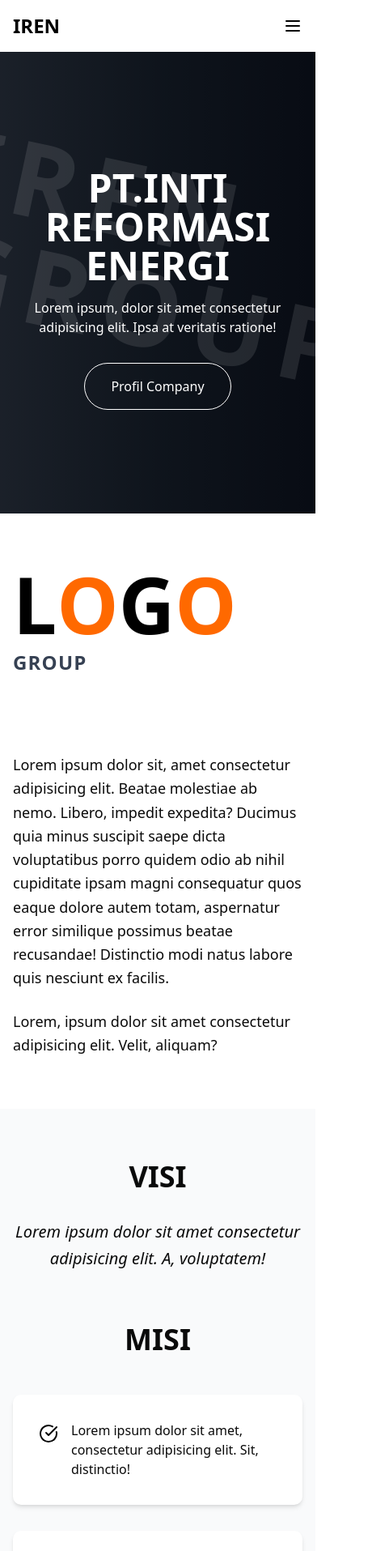
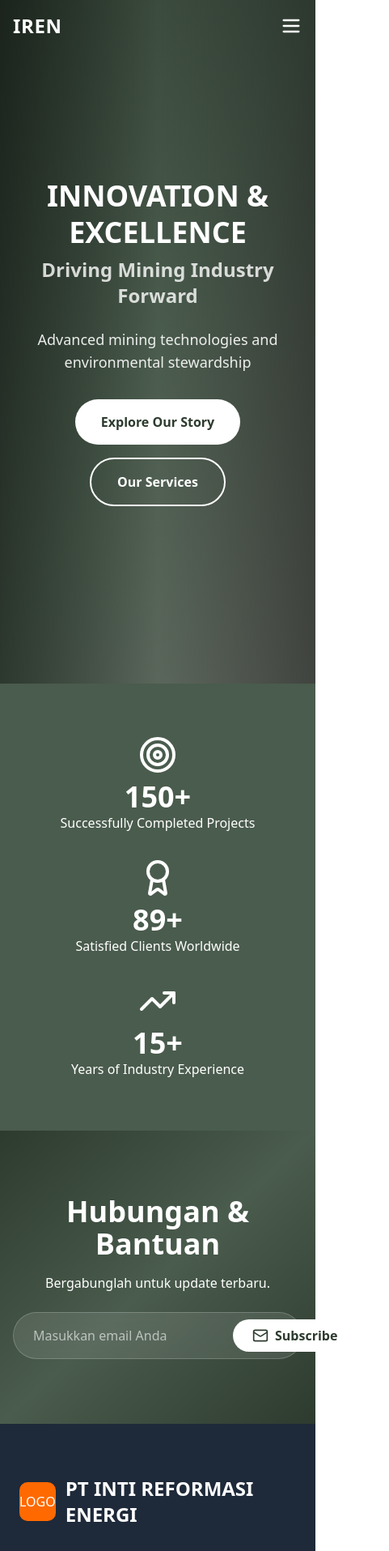
Before and after one commit to Adibayuluthfiansyah/PT_IREN, a Next.js app: page / in a window 390 px wide. Shown: the top 1915 px of the page at 81% size, 481 px wide, since content can reach past the window. Built offline with nearby package versions, Linux system fonts and the light colour scheme.

Commit message:
change ui beranda page

```diff
--- a/src/app/beranda/page.tsx
+++ b/src/app/beranda/page.tsx
@@ -1,272 +1,164 @@
 'use client'
 
-import React, { useState } from 'react' // Tambahkan { useState }
+import React, { useState, useEffect } from 'react'
 import Link from 'next/link'
-import { CheckCircle,  Mail, Users, Lightbulb, Shield, Handshake, Diamond, Truck, FileText} from 'lucide-react';
+import {
+  CheckCircle, Mail, Users, Lightbulb, Shield,
+  Handshake, Diamond, Truck, FileText,
+  ArrowRight, TrendingUp, Award, Target
+} from 'lucide-react'
 
-const Beranda = () => {
-  const [email, setEmail] = useState('');
+type VisibilityMap = Record<string, boolean>
+
+// Hook counter
+const useAnimatedCounter = (end: number, duration: number = 2000): [number, React.Dispatch<React.SetStateAction<boolean>>] => {
+  const [count, setCount] = useState<number>(0)
+  const [hasStarted, setHasStarted] = useState<boolean>(false)
+
+  useEffect(() => {
+    if (!hasStarted) return
+    let startTime: number | null = null
+
+    const animate = (timestamp: number) => {
+      if (!startTime) startTime = timestamp
+      const progress = Math.min((timestamp - startTime) / duration, 1)
+      setCount(Math.floor(progress * end))
+      if (progress < 1) {
+        requestAnimationFrame(animate)
+      }
+    }
+    requestAnimationFrame(animate)
+  }, [hasStarted, end, duration])
+
+  return [count, setHasStarted]
+}
+
+const Beranda: React.FC = () => {
+  const [email, setEmail] = useState<string>('')
+  const [currentSlide, setCurrentSlide] = useState<number>(0)
+  const [isVisible, setIsVisible] = useState<VisibilityMap>({})
+
+  // Data carousel
+  const heroSlides = [
+    { title: "PT INTI REFORMASI ENERGI", subtitle: "Leading Indonesia's Energy Transformation", description: "Pioneering sustainable energy solutions for a greener tomorrow" },
+    { title: "INNOVATION & EXCELLENCE", subtitle: "Driving Mining Industry Forward", description: "Advanced mining technologies and environmental stewardship" },
+    { title: "SUSTAINABLE FUTURE", subtitle: "Environmental Responsibility", description: "Committed to sustainable practices and community development" }
+  ]
+
+  // Auto-slide
+  useEffect(() => {
+    const timer = setInterval(() => {
+      setCurrentSlide((prev) => (prev + 1) % heroSlides.length)
+    }, 5000)
+    return () => clearInterval(timer)
+  }, [heroSlides.length])
+
+  // Intersection observer
+  useEffect(() => {
+    const observer = new IntersectionObserver((entries) => {
+      entries.forEach((entry) => {
+        setIsVisible((prev) => ({
+          ...prev,
+          [entry.target.id]: entry.isIntersecting,
+        }))
+      })
+    }, { threshold: 0.1 })
+
+    const elements = document.querySelectorAll<HTMLElement>('[id]')
+    elements.forEach((el) => observer.observe(el))
+    return () => observer.disconnect()
+  }, [])
+
+  // Counter values
+  const [projectsCount, startProjectsCount] = useAnimatedCounter(150)
+  const [clientsCount, startClientsCount] = useAnimatedCounter(89)
+  const [experienceCount, startExperienceCount] = useAnimatedCounter(15)
+
+  useEffect(() => {
+    if (isVisible.stats) {
+      startProjectsCount(true)
+      startClientsCount(true)
+      startExperienceCount(true)
+    }
+  }, [isVisible.stats, startProjectsCount, startClientsCount, startExperienceCount])
+
+  // Newsletter
+  const handleNewsletterSubmit = (e: React.FormEvent<HTMLFormElement>) => {
+    e.preventDefault()
+    console.log('Newsletter subscription:', email)
+    alert('Terima kasih! Email Anda telah terdaftar.')
+    setEmail('')
+  }
 
   return (
-    <div className="min-h-screen bg-gray-50">
-      {/* Hero Section */}
-      <section className="relative bg-gradient-to-r from-gray-700 via-gray-800 to-gray-900 text-white pt-20">
-        <div className="absolute inset-0 bg-black opacity-50"></div>
-        <div className="relative max-w-7xl mx-auto px-4 sm:px-6 lg:px-8 py-32 text-center z-10">
-          <h1 className="text-5xl md:text-6xl font-bold mb-4">
-            PT.INTI REFORMASI ENERGI
+    <div className="min-h-screen bg-white">
+      {/* --- HERO SECTION --- */}
+      <section id="hero" className="relative h-screen bg-gradient-to-br from-[#2d3b2f] via-[#4a5c4d] to-[#6b7069] text-white overflow-hidden">
+        <div className="absolute inset-0 bg-gradient-to-r from-black/40 via-transparent to-black/40"></div>
+        <div className="relative h-full flex items-center justify-center z-10">
+          <div className="max-w-7xl mx-auto px-4 sm:px-6 lg:px-8 text-center">
+            <h1 className="text-4xl md:text-7xl font-bold mb-6 leading-tight">
+              {heroSlides[currentSlide].title}
+              <span className="block text-2xl md:text-4xl text-white/80 mt-2">
+                {heroSlides[currentSlide].subtitle}
+              </span>
             </h1>
-          <p className="mb-8">
-            Lorem ipsum, dolor sit amet consectetur adipisicing elit. Ipsa at veritatis ratione!
+            <p className="text-lg md:text-xl mb-8 text-white/90 max-w-2xl mx-auto">
+              {heroSlides[currentSlide].description}
             </p>
-          <Link href="/tentang">
-            <button className="relative z-10 cursor-pointer bg-transparent border-1 border-white text-white px-8 py-4 rounded-full text-md font-medium hover:bg-orange-500 hover:text-gray-900 transition-all duration-300 transform hover:scale-105 active:scale-95">
-              Profil Company
-            </button>
+            <div className="flex flex-col sm:flex-row gap-4 justify-center items-center">
+              <Link href="/tentang" className="bg-white text-[#2d3b2f] px-8 py-4 rounded-full font-semibold hover:bg-white/90 transition">
+                Explore Our Story
               </Link>
-        </div>
-        {/* Overlay text */}
-        <div className="absolute inset-0 flex items-center justify-center opacity-10 pointer-events-none">
-          <div className="text-9xl font-bold tracking-widest transform rotate-12">
-            IREN GROUP
-          </div>
-        </div>
-      </section>
-
-      {/* Main Content */}
-      <section className="py-16 bg-white">
-        <div className="max-w-7xl mx-auto px-4 sm:px-6 lg:px-8">
-          <div className="grid grid-cols-1 lg:grid-cols-2 gap-12 items-start">
-            {/* Logo and Company Info */}
-            <div className="flex flex-col items-start">
-              <div className="mb-8">
-                <div className="text-6xl font-bold mb-4">
-                  <div className="flex items-center">
-                    <span className="text-black text-8xl">L</span>
-                    <span className="text-orange-500 text-8xl">O</span>
-                    <span className="text-black text-8xl">G</span>
-                    <span className="text-orange-500 text-8xl">O</span>
-                  </div>
-                  <div className="text-2xl text-gray-700 mt-2 tracking-wider">
-                    GROUP
-                  </div>
-                </div>
-              </div>
-            </div>
-
-            {/* Deskripsi Perusahaan */}
-            <div className="space-y-6">
-              <p className="text-lg leading-relaxed">
-                Lorem ipsum dolor sit, amet consectetur adipisicing elit. Beatae molestiae ab nemo. Libero, impedit expedita? Ducimus quia minus suscipit saepe dicta voluptatibus porro quidem odio ab nihil cupiditate ipsam magni consequatur quos eaque dolore autem totam, aspernatur error similique possimus beatae recusandae! Distinctio modi natus labore quis nesciunt ex facilis.
-              </p>
-              <p className=" text-lg leading-relaxed">
-                Lorem, ipsum dolor sit amet consectetur adipisicing elit. Velit, aliquam?
-              </p>
+              <Link href="/layanan" className="border-2 border-white px-8 py-4 rounded-full font-semibold hover:bg-white hover:text-[#2d3b2f] transition">
+                Our Services
+              </Link>
             </div>
           </div>
         </div>
       </section>
 
-      {/* Visi dan Misi */}
-      <section className="py-16 bg-gray-50">
-        <div className="max-w-7xl mx-auto px-4 sm:px-6 lg:px-8">
-          {/* Vision */}
-          <div className="text-center mb-16">
-            <h2 className="text-4xl font-bold mb-8">VISI</h2>
-            <p className="text-xl italic max-w-4xl mx-auto leading-relaxed">
-             Lorem ipsum dolor sit amet consectetur adipisicing elit. A, voluptatem!
-            </p>
+      {/* --- STATS SECTION --- */}
+      <section id="stats" className="py-16 bg-[#4a5c4d] text-white">
+        <div className="max-w-7xl mx-auto grid grid-cols-1 md:grid-cols-3 gap-8 text-center">
+          <div>
+            <Target size={48} className="mx-auto mb-2" />
+            <div className="text-4xl font-bold">{projectsCount}+</div>
+            <p>Successfully Completed Projects</p>
           </div>
-
-          {/* Misi */}
-          <div className="text-center">
-            <h2 className="text-4xl font-bold mb-12">MISI</h2>
-            <div className="grid grid-cols-1 md:grid-cols-2 lg:grid-cols-3 gap-8 max-w-6xl mx-auto">
-              <div className="bg-white p-8 rounded-lg shadow-md hover:shadow-lg transition-shadow">
-                <div className="flex items-start space-x-4">
-                  <CheckCircle className="flex-shrink-0 mt-1" size={24} />
-                  <p className=" text-left">
-                    Lorem ipsum dolor sit amet, consectetur adipisicing elit. Sit, distinctio!
-                  </p>
+          <div>
+            <Award size={48} className="mx-auto mb-2" />
+            <div className="text-4xl font-bold">{clientsCount}+</div>
+            <p>Satisfied Clients Worldwide</p>
           </div>
-              </div>
-
-              <div className="bg-white p-8 rounded-lg shadow-md hover:shadow-lg transition-shadow">
-                <div className="flex items-start space-x-4">
-                  <CheckCircle className="flex-shrink-0 mt-1" size={24} />
-                  <p className="text-left">
-                    Lorem ipsum dolor sit amet consectetur adipisicing elit. Et, iusto?
-                  </p>
-                </div>
-              </div>
-
-              <div className="bg-white p-8 rounded-lg shadow-md hover:shadow-lg transition-shadow md:col-span-2 lg:col-span-1">
-                <div className="flex items-start space-x-4">
-                  <CheckCircle className=" flex-shrink-0 mt-1" size={24} />
-                  <p className="text-left">
-                    Lorem ipsum, dolor sit amet consectetur adipisicing elit. Quidem, repellendus.
-                  </p>
-                </div>
-              </div>
-            </div>
+          <div>
+            <TrendingUp size={48} className="mx-auto mb-2" />
+            <div className="text-4xl font-bold">{experienceCount}+</div>
+            <p>Years of Industry Experience</p>
           </div>
         </div>
       </section>
 
-      {/* Kenapa Harus Kami Section */}
-      <section className="py-20 bg-white">
-        <div className="max-w-7xl mx-auto px-4 sm:px-6 lg:px-8">
-          <div className="text-center mb-16">
-            <h2 className="text-4xl font-bold mb-4 text-gray-900">KENAPA HARUS IREN GROUP?</h2>
-            <div className="w-24 h-1 bg-orange-600 mx-auto mb-8"></div>
-            <p className="text-lg text-gray-700 max-w-3xl mx-auto">
-              Lorem ipsum dolor, sit amet consectetur adipisicing elit. Laboriosam necessitatibus voluptate repellat facere nostrum! Aliquid debitis non iste in ex explicabo odit ipsum molestias repellat vero, enim aliquam alias autem harum architecto tempora. Minima repellendus cupiditate mollitia, libero modi similique, architecto porro quod saepe rerum esse, quibusdam nostrum officiis nemo?
-            </p>
-          </div>
-
-          <div className="grid grid-cols-1 md:grid-cols-3 gap-8">
-            <div className="bg-gray-700 p-8 rounded-lg text-white">
-              <div className="mb-6">
-                <Users size={48} />
-              </div>
-              <h3 className="text-2xl font-bold mb-4">Professional</h3>
-              <p className="leading-relaxed">
-                Lorem ipsum dolor, sit amet consectetur adipisicing elit. Nemo eos reiciendis consectetur?
-              </p>
-            </div>
-
-            <div className="bg-white p-8 rounded-lg border-2 border-gray-100 hover:border-gray-700 transition-colors">
-              <div className="mb-6 text-gray-700">
-                <Lightbulb size={48} />
-              </div>
-              <h3 className="text-2xl font-bold mb-4 text-gray-900">Creative</h3>
-              <p className="text-gray-700 leading-relaxed">
-                Lorem ipsum dolor sit amet consectetur adipisicing elit. Expedita quis enim dolor deserunt, cumque iure.
-              </p>
-            </div>
-
-            <div className="bg-gray-700 p-8 rounded-lg text-white">
-              <div className="mb-6">
-                <Shield size={48} />
-              </div>
-              <h3 className="text-2xl font-bold mb-4">Safety</h3>
-              <p className="leading-relaxed">
-                Lorem ipsum dolor sit amet, consectetur adipisicing elit. Reiciendis amet eveniet nam.
-              </p>
-            </div>
-          </div>
-        </div>
-      </section>
-
-      {/* Service Section */}
-      <section id="services" className="py-20 bg-gray-50">
-        <div className="max-w-7xl mx-auto px-4 sm:px-6 lg:px-8">
-          <div className="text-center mb-16">
-            <h2 className="text-4xl font-bold mb-4 text-gray-900">BIDANG USAHA</h2>
-            <div className="w-24 h-1 bg-teal-600 mx-auto mb-8"></div>
-            <p className="text-lg text-gray-700 max-w-3xl mx-auto">
-            Lorem ipsum dolor sit amet consectetur adipisicing elit. Laborum inventore quis reprehenderit eum repellat quaerat soluta quisquam aliquam minima numquam.
-            </p>
-          </div>
-
-          <div className="grid grid-cols-1 md:grid-cols-2 lg:grid-cols-3 gap-8">
-            <div className="bg-white p-8 rounded-lg shadow-md hover:shadow-lg transition-shadow">
-              <div className="mb-6">
-                <div className="w-16 h-16 bg-gray-100 rounded-full flex items-center justify-center">
-                  <Handshake className="text-teal-600" size={32} />
-                </div>
-              </div>
-              <h3 className="text-xl font-bold mb-4 text-gray-900">Exploration</h3>
-              <p className="text-gray-700">
-                Layanan eksplorasi pertambangan sesuai kebutuhan perusahaan/organisasi.
-              </p>
-            </div>
-
-            <div className="bg-white p-8 rounded-lg shadow-md hover:shadow-lg transition-shadow">
-              <div className="mb-6">
-                <div className="w-16 h-16 bg-gray-100 rounded-full flex items-center justify-center">
-                  <Diamond className="text-teal-600" size={32} />
-                </div>
-              </div>
-              <h3 className="text-xl font-bold mb-4 text-gray-900">Mining</h3>
-              <p className="text-gray-700">
-                Layanan yang bergerak dipertambangan yang dilakukan oleh para profesional.
-              </p>
-            </div>
-
-            <div className="bg-white p-8 rounded-lg shadow-md hover:shadow-lg transition-shadow">
-              <div className="mb-6">
-                <div className="w-16 h-16 bg-gray-100 rounded-full flex items-center justify-center">
-                  <Shield className="text-teal-600" size={32} />
-                </div>
-              </div>
-              <h3 className="text-xl font-bold mb-4 text-gray-900">Environmental</h3>
-              <p className="text-gray-700">
-                Mempelajari dan menyelesaikan permasalahan lingkungan seperti konservasi sumber daya air.
-              </p>
-            </div>
-
-            <div className="bg-white p-8 rounded-lg shadow-md hover:shadow-lg transition-shadow">
-              <div className="mb-6">
-                <div className="w-16 h-16 bg-gray-100 rounded-full flex items-center justify-center">
-                  <Handshake className="text-teal-600" size={32} />
-                </div>
-              </div>
-              <h3 className="text-xl font-bold mb-4 text-gray-900">Trading</h3>
-              <p className="text-gray-700">
-                Perdagangan jual beli barang atau jasa, baik ekspor maupun impor.
-              </p>
-            </div>
-
-            <div className="bg-white p-8 rounded-lg shadow-md hover:shadow-lg transition-shadow">
-              <div className="mb-6">
-                <div className="w-16 h-16 bg-gray-100 rounded-full flex items-center justify-center">
-                  <Truck className="text-teal-600" size={32} />
-                </div>
-              </div>
-              <h3 className="text-xl font-bold mb-4 text-gray-900">Stevedoring/Cargodoring</h3>
-              <p className="text-gray-700">
-                Layanan bongkar muat/kargo untuk kebutuhan bisnis perusahaan/individual.
-              </p>
-            </div>
-
-            <div className="bg-white p-8 rounded-lg shadow-md hover:shadow-lg transition-shadow">
-              <div className="mb-6">
-                <div className="w-16 h-16 bg-gray-100 rounded-full flex items-center justify-center">
-                  <FileText className="text-teal-600" size={32} />
-                </div>
-              </div>
-              <h3 className="text-xl font-bold mb-4 text-gray-900">Licensing</h3>
-              <p className="text-gray-700">
-                Layanan perizinan yang mencakup perizinan tambang, dan lainnya.
-              </p>
-            </div>
-          </div>
-        </div>
-      </section>
-
-      {/* Newsletter Section */}
-      <section className="py-20 bg-gradient-to-r from-gray-800 to-gray-900 text-white">
-        <div className="max-w-7xl mx-auto px-4 sm:px-6 lg:px-8 text-center">
-          <h2 className="text-4xl font-bold mb-4">HUBUNGAN & BANTUAN</h2>
-          <p className="text-xl mb-12">
-            Lorem ipsum dolor, sit amet consectetur adipisicing elit. Fuga, nemo.
-          </p>
-
-          <div className="max-w-md mx-auto">
-            <div className="flex">
+      {/* --- NEWSLETTER SECTION --- */}
+      <section id="newsletter" className="py-20 bg-gradient-to-br from-[#2d3b2f] via-[#4a5c4d] to-[#2d3b2f] text-white">
+        <div className="max-w-7xl mx-auto text-center px-4">
+          <h2 className="text-4xl font-bold mb-4">Hubungan & Bantuan</h2>
+          <p className="mb-6">Bergabunglah untuk update terbaru.</p>
+          <form onSubmit={handleNewsletterSubmit} className="max-w-md mx-auto flex bg-white/10 backdrop-blur-sm p-2 rounded-full border border-white/20">
             <input
               type="email"
-                placeholder="Enter your e-mail here"
               value={email}
               onChange={(e) => setEmail(e.target.value)}
-                className="bg-white flex-1 px-6 py-4 rounded-l-full text-gray-900 focus:outline-none focus:ring-1 focus:ring-teal-500"
+              required
+              placeholder="Masukkan email Anda"
+              className="flex-1 px-4 py-2 bg-transparent text-white placeholder-white/60 focus:outline-none"
             />
-              <button className="bg-orange-600 hover:bg-orange-700 cursor-pointer px-8 py-4 rounded-r-full transition-colors">
-                <Mail size={25} />
+            <button type="submit" className="px-6 py-2 bg-white text-[#2d3b2f] rounded-full font-semibold">
+              <span className="flex items-center gap-2">
+                <Mail size={20} /> Subscribe
+              </span>
             </button>
-            </div>
-          </div>
+          </form>
         </div>
       </section>
     </div>
--- a/src/app/utilities/navbar/page.tsx
+++ b/src/app/utilities/navbar/page.tsx
@@ -1,86 +1,104 @@
 'use client'
 
-import React, { useState, useEffect } from 'react';
-import Link from 'next/link';
-import { Menu, X } from 'lucide-react';
+import React, { useState, useEffect } from 'react'
+import Link from 'next/link'
+import { usePathname } from 'next/navigation'
+import { Menu, X } from 'lucide-react'
 
-const Navbar = () => {
-  const [isScrolled, setIsScrolled] = useState(false);
-  const [isMobileMenuOpen, setIsMobileMenuOpen] = useState(false);
+const navItems = [
+  { label: 'Beranda', href: '/' },
+  { label: 'Tentang Kami', href: '/tentang' },
+  { label: 'Layanan', href: '/layanan' },
+  { label: 'Kontak', href: '/kontak' },
+]
 
+const Navbar: React.FC = () => {
+  const [isScrolled, setIsScrolled] = useState(false)
+  const [isMobileMenuOpen, setIsMobileMenuOpen] = useState(false)
+  const pathname = usePathname()
 
   useEffect(() => {
-    const handleScroll = () => {
-      setIsScrolled(window.scrollY > 0);
-    };
-
-    window.addEventListener('scroll', handleScroll);
-    return () => window.removeEventListener('scroll', handleScroll);
-  }, []);
-
+    const handleScroll = () => setIsScrolled(window.scrollY > 10)
+    window.addEventListener('scroll', handleScroll)
+    return () => window.removeEventListener('scroll', handleScroll)
+  }, [])
 
   return (
-    <nav className={`fixed top-0 w-full z-50 transition-all duration-300 ${
-      isScrolled ? 'bg-white shadow-md' : 'bg-white'
-    }`}>
+    <nav
+      className={`fixed top-0 w-full z-50 transition-all duration-300 ${
+        isScrolled
+          ? 'bg-white shadow-md text-black'
+          : 'bg-transparent text-white'
+      }`}
+    >
       <div className="max-w-7xl mx-auto px-4 sm:px-6 lg:px-8">
         <div className="flex items-center justify-between h-16">
-          <div className="flex items-center">
-            <Link href="/" className="text-2xl text-black font-bold">
+          {/* Logo */}
+          <Link
+            href="/"
+            className={`text-2xl font-bold tracking-wide ${
+              isScrolled ? 'text-black' : 'text-white'
+            }`}
+          >
             IREN
           </Link>
+
+          {/* Desktop Menu */}
+          <div className="hidden md:flex items-center space-x-8">
+            {navItems.map((item) => (
+              <Link
+                key={item.href}
+                href={item.href}
+                className={`transition-colors ${
+                  pathname === item.href
+                    ? isScrolled
+                      ? 'text-[#2d3b2f] font-semibold'
+                      : 'text-yellow-300 font-semibold'
+                    : isScrolled
+                    ? 'text-gray-700 hover:text-[#2d3b2f]'
+                    : 'text-gray-200 hover:text-yellow-200'
+                }`}
+              >
+                {item.label}
+              </Link>
+            ))}
           </div>
 
-          {/* Desktop Navigation */}
-          <div className="hidden md:flex items-center space-x-8">
-            <Link href="/" className="text-black hover:text-gray-300 transition-colors">
-              Beranda
-            </Link>
-            <Link href="/tentang" className="text-black hover:text-gray-300 transition-colors">
-              Tentang Kami
-            </Link>
-            <Link href="/layanan" className="text-black hover:text-gray-300 transition-colors">
-              Layanan
-            </Link>
-            <Link href="/kontak" className="text-black hover:text-gray-300 transition-colors">
-              Kontak
-            </Link>
-          </div>
-
-          {/* Search and User Actions */}
-          <div className="flex items-center space-x-4">
-            {/* Mobile Menu Button */}
+          {/* Mobile Toggle */}
           <button
             onClick={() => setIsMobileMenuOpen(!isMobileMenuOpen)}
-              className="md:hidden text-black hover:text-gray-300"
+            className="md:hidden focus:outline-none"
           >
-              {isMobileMenuOpen ? <X size={24} /> : <Menu size={24}  className='cursor-pointer'/>}
+            {isMobileMenuOpen ? (
+              <X size={28} className={isScrolled ? 'text-black' : 'text-white cursor-pointer' } />
+            ) : (
+              <Menu size={28} className={isScrolled ? 'text-black' : 'text-white cursor-pointer'} />
+            )}
           </button>
         </div>
       </div>
 
       {/* Mobile Menu */}
       {isMobileMenuOpen && (
-          <div className="md:hidden bg-black/95 backdrop-blur-md">
-            <div className="px-2 pt-2 pb-3 space-y-1">
-              <Link href="/beranda" className="block px-3 py-2 text-white hover:bg-gray-800 rounded-md">
-                Beranda
+        <div className="md:hidden bg-black/95 backdrop-blur-md px-4 py-6 space-y-4">
+          {navItems.map((item) => (
+            <Link
+              key={item.href}
+              href={item.href}
+              onClick={() => setIsMobileMenuOpen(false)}
+              className={`block text-lg ${
+                pathname === item.href
+                  ? 'text-yellow-300 font-semibold'
+                  : 'text-white hover:text-yellow-200'
+              }`}
+            >
+              {item.label}
             </Link>
-              <Link href="/tentang-kami" className="block px-3 py-2 text-white hover:bg-gray-800 rounded-md">
-                Tentang Kami
-              </Link>
-              <Link href="/layanan" className="block px-3 py-2 text-white hover:bg-gray-800 rounded-md">
-                Layanan
-              </Link>
-              <Link href="/kontak" className="block px-3 py-2 text-white hover:bg-gray-800 rounded-md">
-                Kontak
-              </Link>
-            </div>
+          ))}
         </div>
       )}
-      </div>
     </nav>
-  );
-};
+  )
+}
 
-export default Navbar;
+export default Navbar
```
Lines whose indentation alone changed are shown as unchanged.
